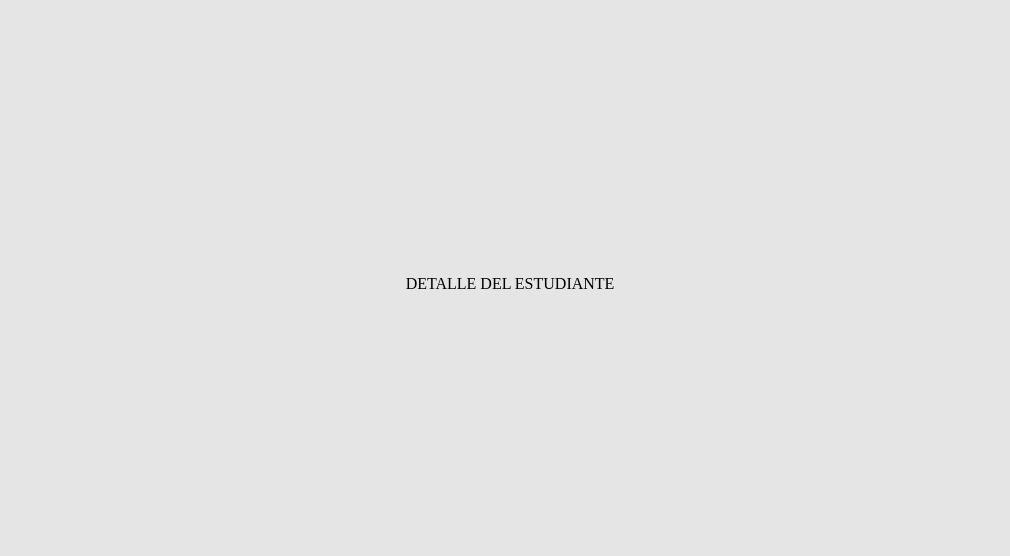
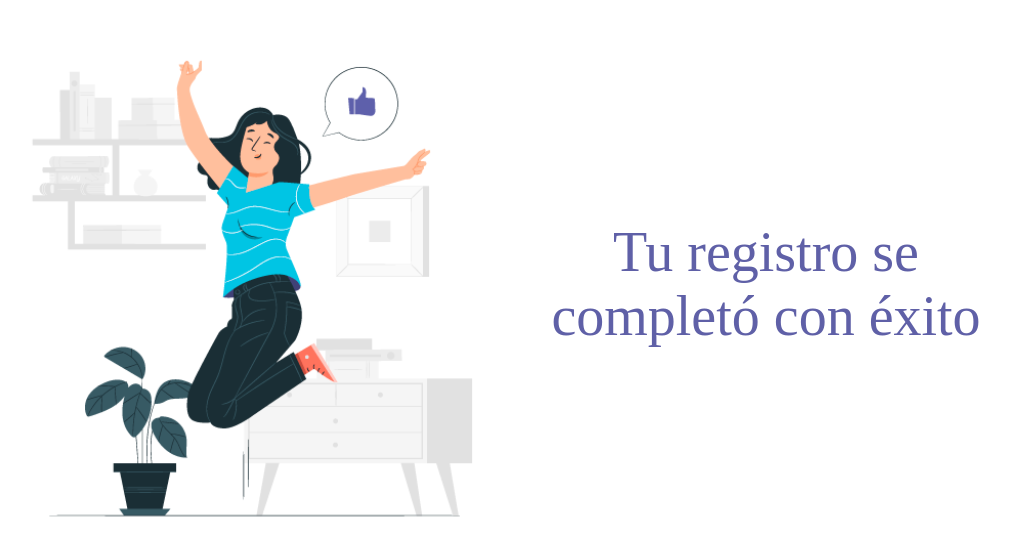
Before and after one commit to hack-learn/frontend, a React (Create React App) app: page /diagnostic/success in a window 1280 px wide. Shown: the part 116-672 px from the top of the page, without its empty margins (130-1140 px from the left). Built offline with nearby package versions, Linux system fonts and the light colour scheme.

Commit message:
🎮 [ADD] styles tu page of success

```diff
--- a/src/pages/Diagnostic/index.jsx
+++ b/src/pages/Diagnostic/index.jsx
@@ -20,8 +20,8 @@ const Diagnostic = ({ history }) => {
 
   const handleNextQuestion = () => {
     if (count === questions.length - 1) {
-      alert('Has completado el diagnostico');
-      history.push('/');
+      // alert('Has completado el diagnostico');
+      history.push('/diagnostic/success');
     } else {
       setCount(count + 1);
       setAnwser('');
--- a/src/pages/Success/index.jsx
+++ b/src/pages/Success/index.jsx
@@ -1,4 +1,5 @@
 import React from 'react';
+import successDiagnostic from '../../assets/img/success.svg';
 
 const Success = () => {
   return (
@@ -8,9 +9,30 @@ const Success = () => {
       alignItems: 'center',
       width: '100%',
       height: '100%',
-      backgroundColor: '#E5E5E5'
     }}>
-      DETALLE DEL ESTUDIANTE
+      <div style={{
+        display: 'grid',
+        gridTemplateColumns: '1fr 1fr',
+        alignItems: 'center',
+        width: '80%'
+      }}>
+        <div >
+          <img
+            style={{
+              width: '100%'
+            }}
+            src={successDiagnostic}
+            alt="Success Diagnostic"
+          />
+        </div>
+        <div>
+          <p style={{
+            fontSize: '56px',
+            textAlign: 'center',
+            color: '#5F60A7'
+          }} >Tu registro se completó con éxito</p>
+        </div>
+      </div>
     </div>
   );
 }
```
Also changed, not shown: src/assets/img/success.svg (added).
